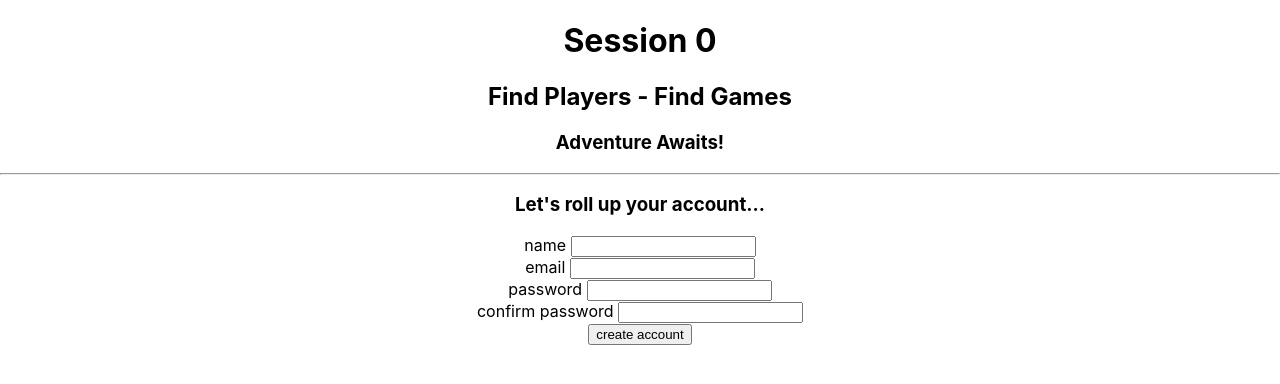
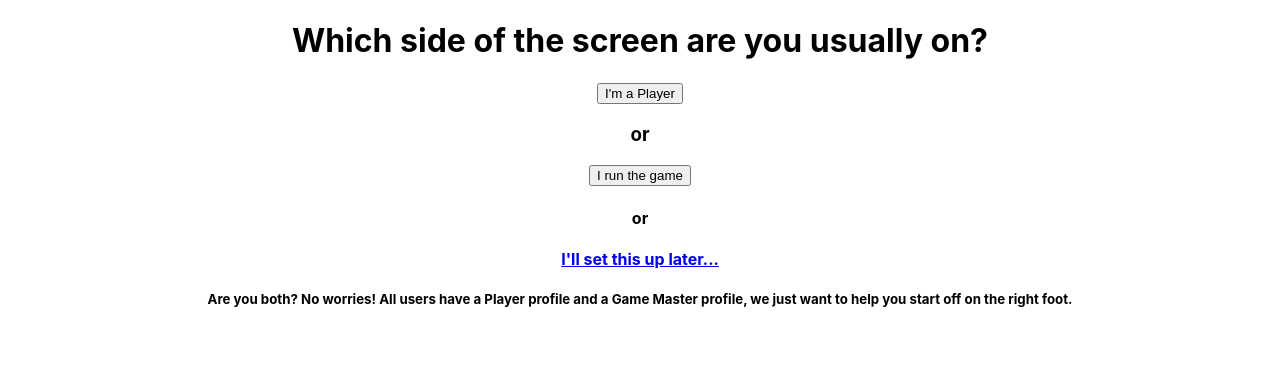
Before and after one commit to davidvdev/session-0-frontend, a React (Create React App) app: page /signup/details in a window 1280 px wide. Shown: the top 384 px of the page. Built offline with nearby package versions, Linux system fonts and the light colour scheme.

Commit message:
onboarding screens complete. need to add fetch requests

```diff
--- a/src/App.js
+++ b/src/App.js
@@ -6,6 +6,7 @@ import { Link, Switch, Route } from "react-router-dom";
 // components
 import Welcome from './pages/Welcome';
 import SignUp from './pages/SignUp';
+import SignUpDetails from './pages/SignUpDetails'
 import Login from './pages/Login';
 
 function App(props) {
@@ -21,8 +22,16 @@ return (
                 render={(routerprops) => <Login {...routerprops}/>}
             />
             <Route
-                path="/signup"
+                exact path="/signup"
                 render={(routerprops) => <SignUp {...routerprops}/>}
+            />
+            <Route
+                exact path="/signup/details"
+                render={(routerprops) => <SignUpDetails {...routerprops}/>}
+            />
+            <Route
+                path="/home"
+                render={(routerprops) => <h1>HOME</h1>}
             />
         </Switch>
     </div>
--- a/src/components/SignUpForm.js
+++ b/src/components/SignUpForm.js
@@ -1,6 +1,6 @@
 import React, { useState } from "react";
 
-const SignUpForm = ({ submitLabel }) => {
+const SignUpForm = ({ submitLabel, history }) => {
 
     let message;
 
@@ -19,10 +19,11 @@ const SignUpForm = ({ submitLabel }) => {
         event.preventDefault()
         // make fetch to backend for user auth
         // store credentials in recoil
+        history.push("/signup/details/")
     }
 
     return (
-        <form>
+        <form onSubmit={handleSubmission}>
             <label htmlFor="name">name </label>
             <input
                 type="name"
--- a/src/pages/SignUp.js
+++ b/src/pages/SignUp.js
@@ -3,13 +3,13 @@ import { Link } from "react-router-dom";
 import LogoSplash from "../components/LogoSplash";
 import SignUpForm from "../components/SignUpForm";
 
-const SignUp = () => {
+const SignUp = (props) => {
     return(
     <>
         <LogoSplash />
 		<hr />
 		<h3>Let's roll up your account...</h3>
-		<SignUpForm submitLabel="create account"/>
+		<SignUpForm {...props} submitLabel="create account"/>
     </>
     )
 }
--- /dev/null
+++ b/src/pages/SignUpDetails.js
@@ -0,0 +1,94 @@
+import React, { useState } from "react";
+import { Link } from "react-router-dom";
+
+const SignUpDetails = ({history}) => {
+    const [userProfiles, setUserProfiles] = useState({
+        player: false,
+        gm: false
+    })
+
+    const [pcFormData, setPCFormData] = useState({
+            system: "",
+            lfg: true
+    })
+    const [gmFormData, setGMFormData] = useState({
+            system: "",
+            lfg: true
+    })
+
+    const handleChangeGM = (event) => {
+        setGMFormData({...gmFormData, [event.target.name]: event.target.value})
+    }
+    const handleChangePC = (event) => {
+        setPCFormData({...pcFormData, [event.target.name]: event.target.value})
+    }
+
+    const handleSubmission = (event) => {
+        event.preventDefault()
+        history.push("/home")
+    }
+
+    const profileToggle = (profile) => {
+        setUserProfiles({...userProfiles, [profile]: true})
+    }
+
+    return(
+        <>
+            <h1>Which side of the screen are you usually on?</h1>
+            <button onClick={() => {profileToggle('player')}}>I'm a Player</button>
+            {userProfiles.player === true &&
+                <form onSubmit={handleSubmission}>
+                    <h4>What game/system are you currently playing or looking to play?</h4>
+                    <input
+                        type="text"
+                        name="system"
+                        value={pcFormData.system}
+                        onChange={handleChangePC}
+                    />
+                    <h4>Are you looking for a group to join?</h4>
+                    <input type="radio" name="lfg" id="yes" value={true} onChange={handleChangePC}/>
+                    <label htmlFor="yes">Yes</label>
+                    <input type="radio" name="lfg" id="no" value={false} onChange={handleChangePC}/>
+                    <label htmlFor="no">No</label>
+                    { userProfiles.gm !== true &&
+                        <>
+                        <br />
+                        <input type="submit" value="Save" />
+                        </>
+                    }
+                </form>
+            }
+            <h3>or</h3>
+            <button onClick={() => {profileToggle('gm')}}>I run the game</button>
+            {userProfiles.gm === true &&
+                <form onSubmit={handleSubmission}>
+                    <h4>What game/system are you currently running or looking to run?</h4>
+                    <input
+                        type="text"
+                        name="system"
+                        value={pcFormData.system}
+                        onChange={handleChangePC}
+                    />
+                    <h4>Are you looking for a group to run?</h4>
+                    <input type="radio" name="lfg" id="yes" value={true} onChange={handleChangeGM}/>
+                    <label htmlFor="yes">Yes</label>
+                    <input type="radio" name="lfg" id="no" value={false} onChange={handleChangeGM}/>
+                    <label htmlFor="no">No</label>
+                    { userProfiles.gm === true &&
+                        <>
+                        <br />
+                        <input type="submit" value="Save" />
+                        </>
+                    }
+                </form>
+            }
+            <h4>or</h4>
+            <Link to="/home">
+                <h4>I'll set this up later...</h4>
+            </Link>
+            <h5>Are you both? No worries! All users have a Player profile and a Game Master profile, we just want to help you start off on the right foot.</h5>
+        </>
+    )
+}
+
+export default SignUpDetails
```
